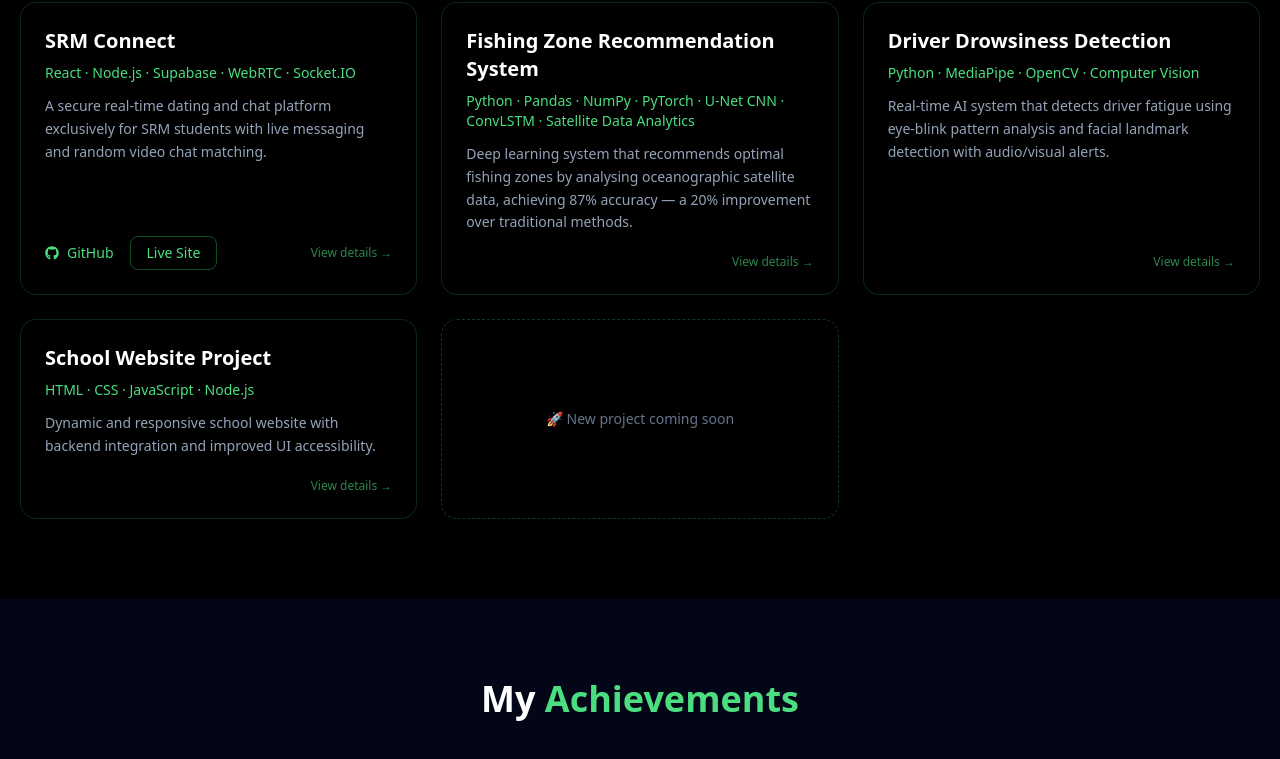
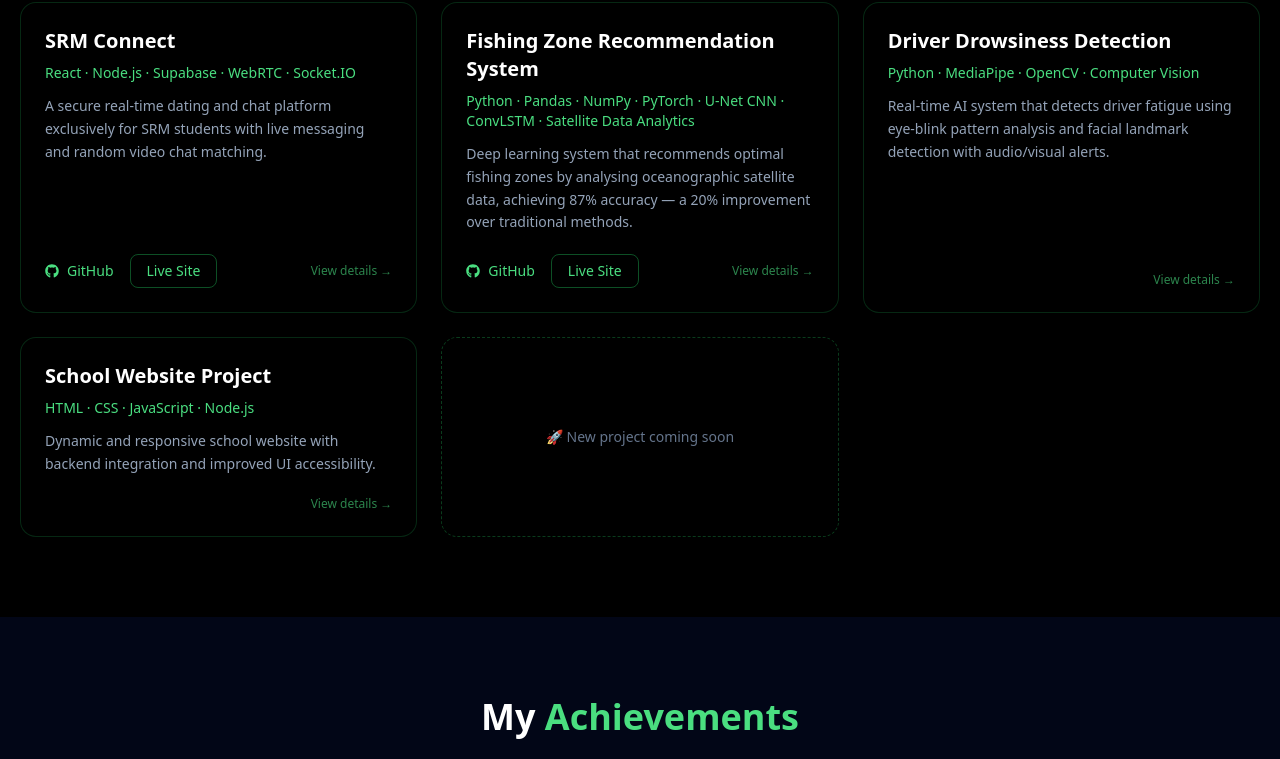
Before and after one commit to Praveen2330/My-PortFolio, a React (Vite) app: page / in a window 1280 px wide. Shown: the part 3644-4403 px from the top of the page. Built offline with nearby package versions, Linux system fonts and the light colour scheme.

Commit message:
feat: add GitHub & Vercel links for Fishing Zone project

```diff
--- a/src/components/Projects.jsx
+++ b/src/components/Projects.jsx
@@ -21,8 +21,8 @@ const projects = [
       "Designed a ConvLSTM-based spatiotemporal model capturing temporal ocean dynamics; built U-Net CNN segmentation pipeline for precise fishing zone boundary detection.",
       "Created interactive visualization dashboard with color-coded fishing zone maps and GPS coordinates — demonstrating ₹7–10 lakhs potential annual savings per vessel.",
     ],
-    github: "",
-    website: "",
+    github: "https://github.com/Praveen2330/AI-Based-Geospatial-Decision-Support-System-for-Optimal-Fishing-Zone-Identification",
+    website: "https://potential-fishing-zone.vercel.app",
   },
   {
     title: "Driver Drowsiness Detection",
```
